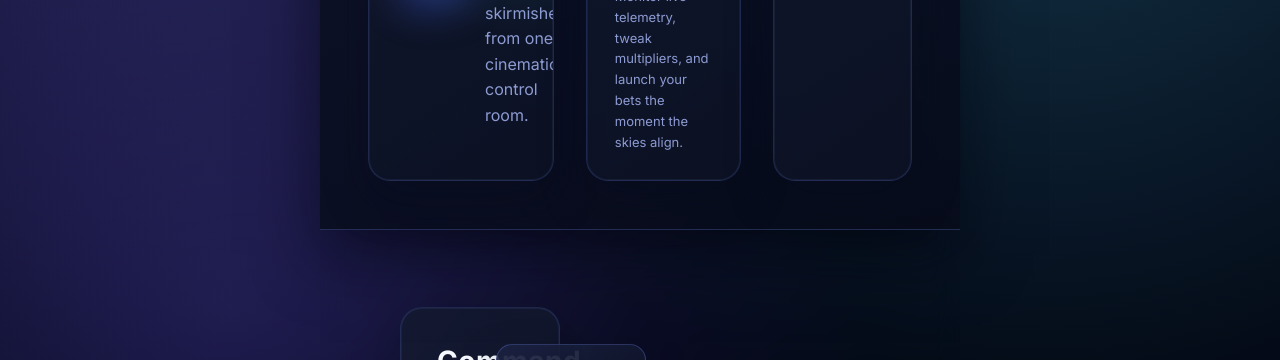
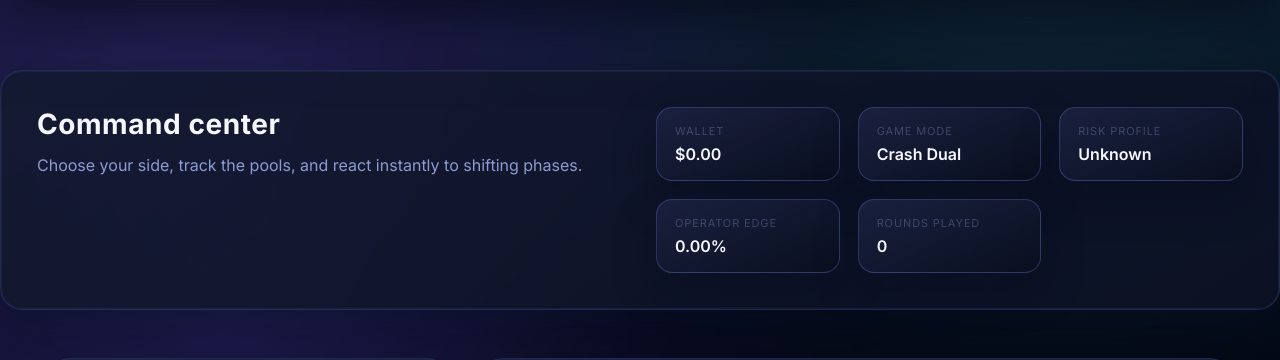
Before and after one commit to Dants12/clash-dual, a React (Vite) app in the folder client/: page / in a window 1280 px wide. Shown: the part 320-680 px from the top of the page. Built offline with nearby package versions, Linux system fonts and the light colour scheme; no server answers.

Commit message:
Expand layout to full width

```diff
--- a/client/src/styles/app.css
+++ b/client/src/styles/app.css
@@ -138,7 +138,7 @@ body::before {
 }
 
 #root {
-  width: 50%;
+  width: 100%;
 }
 
 .app-shell {
@@ -278,7 +278,7 @@ body::before {
 }
 
 .app-header__controls .segmented {
-  width: 50%;
+  width: 100%;
   justify-content: space-between;
 }
 
@@ -291,7 +291,7 @@ body::before {
   --layout-gutter: clamp(28px, 5vw, 48px);
   --layout-column-gap: clamp(24px, 4vw, 36px);
   flex: 1;
-  width: 50%;
+  width: min(100%, var(--layout-max-width));
   padding: clamp(40px, 6vw, 80px) 0 clamp(64px, 8vw, 108px);
   display: flex;
   flex-direction: column;
@@ -300,7 +300,7 @@ body::before {
 }
 
 .app-main__intro {
-  width: min(50%, var(--layout-max-width));
+  width: min(100%, var(--layout-max-width));
   margin: 0 auto;
   padding: clamp(24px, 3vw, 36px);
   display: grid;
@@ -364,7 +364,7 @@ body::before {
 }
 
 .layout {
-  width: min(50%, var(--layout-max-width));
+  width: min(100%, var(--layout-max-width));
   margin: 0 auto;
   padding: 0 var(--layout-gutter) 18px;
   display: flex;
@@ -633,7 +633,7 @@ body::before {
 }
 
 .segmented--spread {
-  width: 50%;
+  width: 100%;
 }
 
 .segmented--spread button {
@@ -644,7 +644,7 @@ input[type='number'],
 input[type='text'],
 input[type='search'],
 input[type='email'] {
-  width: 50%;
+  width: 100%;
   border-radius: var(--radius-sm);
   border: 1px solid var(--color-input-border);
   background: var(--color-input-bg);
@@ -665,7 +665,7 @@ input:disabled {
 }
 
 input[type='range'] {
-  width: 50%;
+  width: 100%;
   accent-color: var(--color-secondary);
   cursor: pointer;
 }
```
